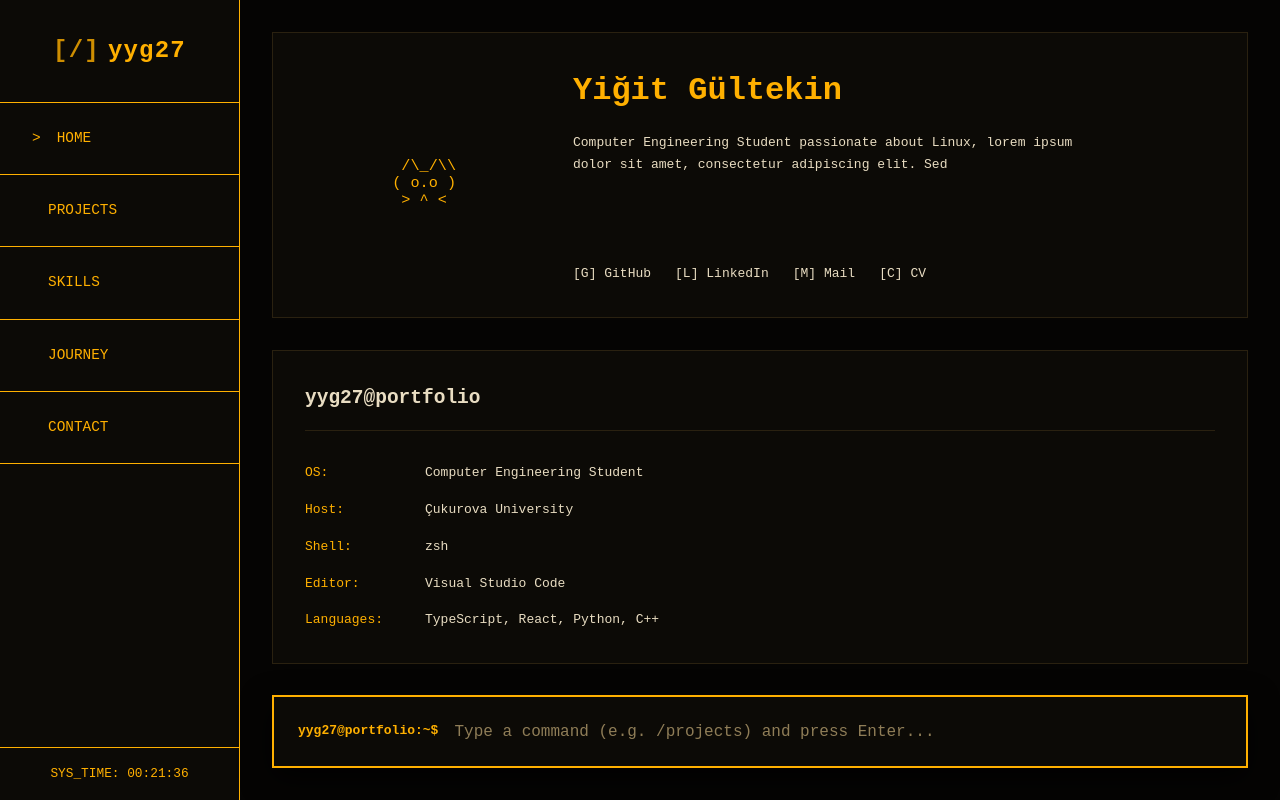
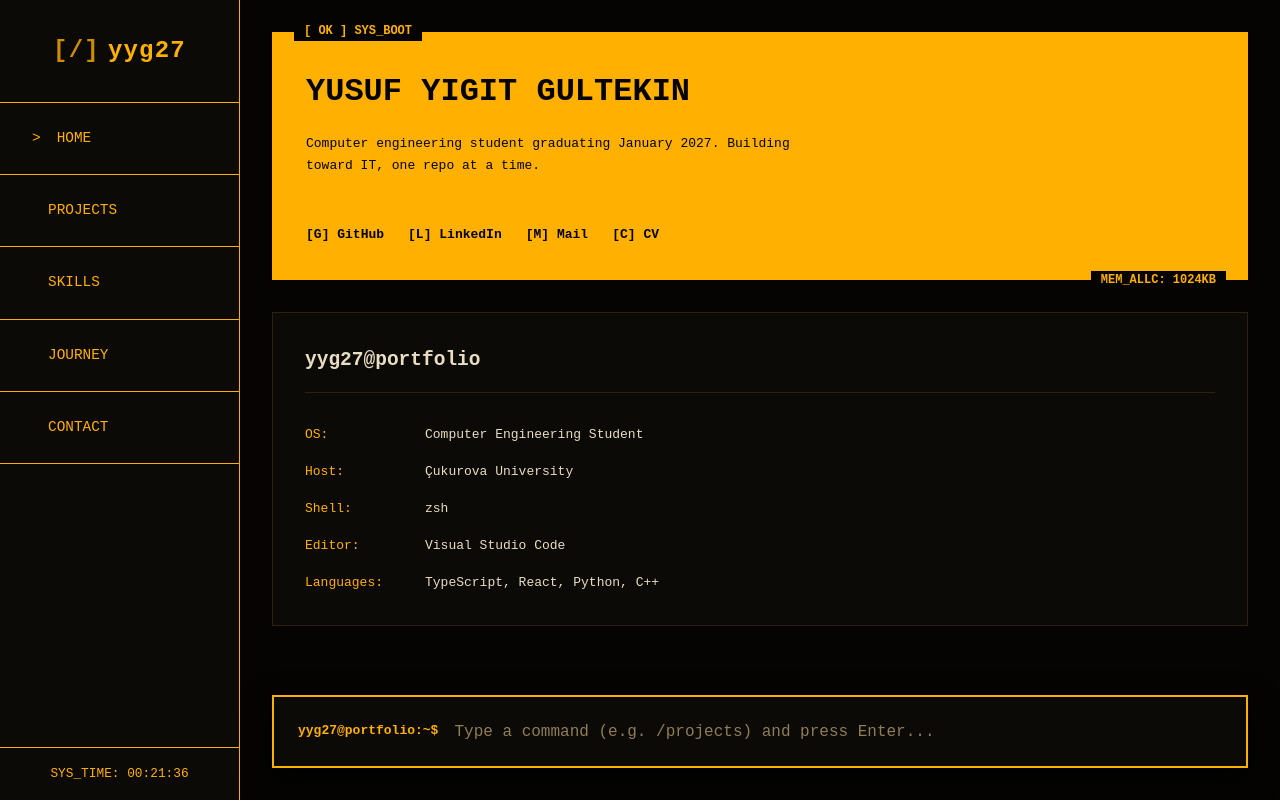
Before and after one commit to yyg27/tui-portfolio, a React (Vite) app: page / in a window 1280 px wide. Built offline with nearby package versions, Linux system fonts and the light colour scheme.

Commit message:
feat: add typewriter effect and syslogs to herocard

```diff
--- a/src/components/Home/HeroCard/HeroCard.module.css
+++ b/src/components/Home/HeroCard/HeroCard.module.css
@@ -1,14 +1,46 @@
 .heroCard {
+    position: relative;
     display: flex;
     align-items: center;
     gap: var(--space-xl);
+    padding: var(--space-lg);
+    background: var(--accent);
+    border: 2px solid var(--accent);
+    border-radius: var(--radius-md);
+    color: var(--background);
+}
 
-    padding: var(--space-lg);
+.sysStatus {
+    position: absolute;
+    top: -12px;
+    left: 20px;
+    background: var(--background);
+    color: var(--accent);
+    padding: 0 10px;
+    font-size: 0.75rem;
+    font-family: monospace;
+    font-weight: bold;
+}
 
-    background: var(--surface);
+.sysMem {
+    position: absolute;
+    bottom: -12px;
+    right: 20px;
+    background: var(--background);
+    color: var(--accent);
+    padding: 0 10px;
+    font-size: 0.75rem;
+    font-family: monospace;
+    font-weight: bold;
+}
 
-    border: 1px solid var(--border);
-    border-radius: var(--radius-md);
+.blink {
+    animation: blink 0.8s step-end infinite;
+}
+
+@keyframes blink {
+    0%, 100% { opacity: 1; }
+    50% { opacity: 0; }
 }
 
 .portrait {
@@ -28,7 +60,7 @@
     font-size: 0.95rem;
     line-height: 1.1;
 
-    color: var(--heading);
+    color: var(--accent);
 }
 
 .content {
@@ -42,40 +74,40 @@
 }
 
 .intro {
+    flex: 1;
     display: flex;
     flex-direction: column;
     gap: var(--space-sm);
 }
 
 .intro h1 {
-    color: var(--heading);
-
+    color: var(--background);
     font-size: 2rem;
     font-weight: 700;
+    margin: 0;
 }
 
 .intro p {
-    color: var(--text);
-
+    color: var(--background);
     line-height: 1.7;
-
     max-width: 65ch;
+    font-weight: 500;
 }
 
 .links {
     display: flex;
     flex-wrap: wrap;
     gap: var(--space-md);
-
     margin-top: var(--space-lg);
 }
 
 .links a {
-    color: var(--text);
-
-    transition: color 0.2s ease;
+    color: var(--background);
+    text-decoration: none;
+    font-weight: 700;
+    transition: opacity 0.2s ease;
 }
 
 .links a:hover {
-    color: var(--heading);
+    opacity: 0.7;
 }
--- a/src/components/Home/HeroCard/HeroCard.tsx
+++ b/src/components/Home/HeroCard/HeroCard.tsx
@@ -1,42 +1,44 @@
+import { useState, useEffect } from "react";
 import styles from "./HeroCard.module.css";
 import { socialLinks } from "../../../data/social.data";
 
 export default function HeroCard() {
+    const [textLen, setTextLen] = useState(0);
+    const title = "YUSUF YIGIT GULTEKIN";
+    const desc = "Computer engineering student graduating January 2027. Building toward IT, one repo at a time.";
+    const fullText = title + desc;
+
+    useEffect(() => {
+        if (textLen < fullText.length) {
+            const timer = setTimeout(() => setTextLen(l => l + 1), 30);
+            return () => clearTimeout(timer);
+        }
+    }, [textLen, fullText.length]);
+
+    const displayTitle = title.slice(0, textLen);
+    const displayDesc = textLen > title.length ? desc.slice(0, textLen - title.length) : "";
+
     return (
         <section className={styles.heroCard}>
-            <div className={styles.portrait}>
-                <pre>
-{`
-   /\\_/\\\\
-  ( o.o )
-   > ^ <
-`}
-                </pre>
-            </div>
+            <div className={styles.sysStatus}>[ OK ] SYS_BOOT</div>
 
-            <div className={styles.content}>
             <div className={styles.intro}>
-                    <h1>Yiğit Gültekin</h1>
-
+                <h1>{displayTitle}{textLen < title.length ? <span className={styles.blink}>█</span> : ""}</h1>
                 <p>
-                        Computer Engineering Student passionate about Linux,
-                        lorem ipsum dolor sit amet, consectetur adipiscing elit. Sed
+                    {displayDesc}{textLen >= title.length && textLen < fullText.length ? <span className={styles.blink}>█</span> : ""}
                 </p>
-                </div>
-
+                {textLen === fullText.length && (
                     <div className={styles.links}>
                         {socialLinks.map((link) => (
-                        <a
-                            key={link.label}
-                            href={link.href}
-                            target="_blank"
-                            rel="noreferrer"
-                        >
+                            <a key={link.label} href={link.href} target="_blank" rel="noreferrer">
                                 [{link.short}] {link.label}
                             </a>
                         ))}
                     </div>
+                )}
             </div>
+
+            <div className={styles.sysMem}>MEM_ALLC: 1024KB</div>
         </section>
     );
 }
```
Lines whose indentation alone changed are shown as unchanged.
